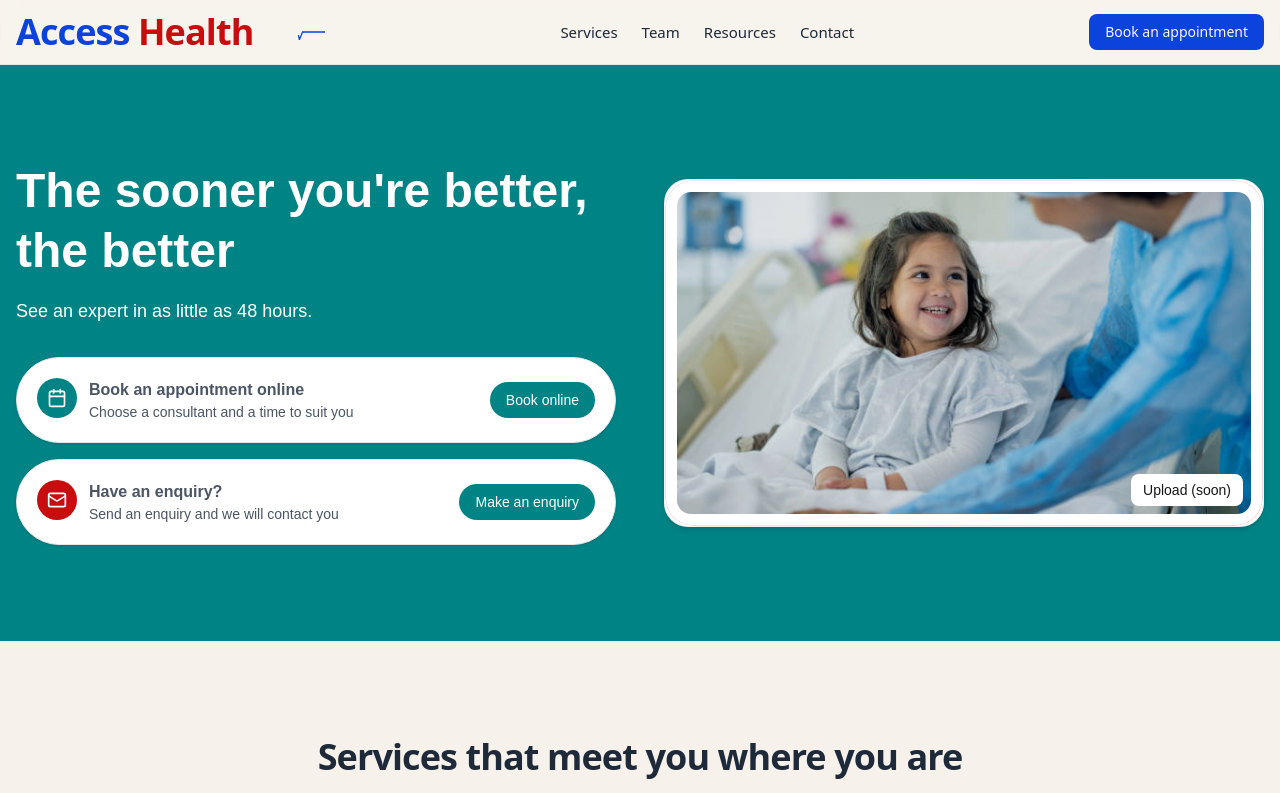
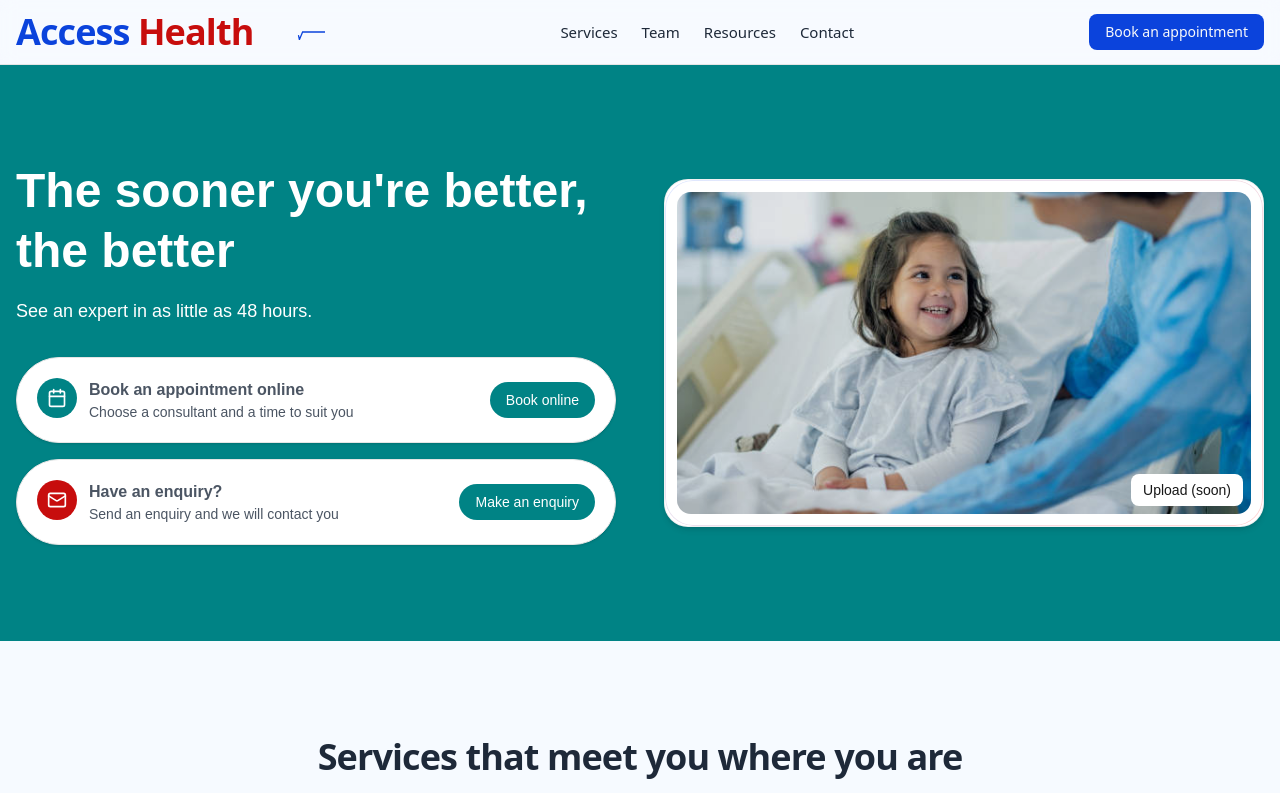
Before and after one commit to liquid-dre/accesshealth, a Next.js app: page / in a window 1280 px wide. Shown: the top 793 px of the page. Built offline with nearby package versions, Linux system fonts and the light colour scheme; no server answers.

Commit message:
style: fixed testimonials carousel

```diff
--- a/app/globals.css
+++ b/app/globals.css
@@ -97,7 +97,7 @@
 	--sidebar-ring: oklch(0.708 0 0);
 	--brand-blue: #0b43dc;
 	--brand-red: #c70d0d;
-	--brand-sand: #f6f2eb;
+	--brand-sand: #F6FAFF;
 	--brand-stone: #ece8e1;
 	--blue: #008385;
 	--green: #00a779;
--- a/components/hero/testimonials.tsx
+++ b/components/hero/testimonials.tsx
@@ -1,3 +1,4 @@
+"use client"
 // components/home/testimonials.tsx
 import { TESTIMONIALS } from "@/lib/data";
 import Autoplay from "embla-carousel-autoplay";
```
